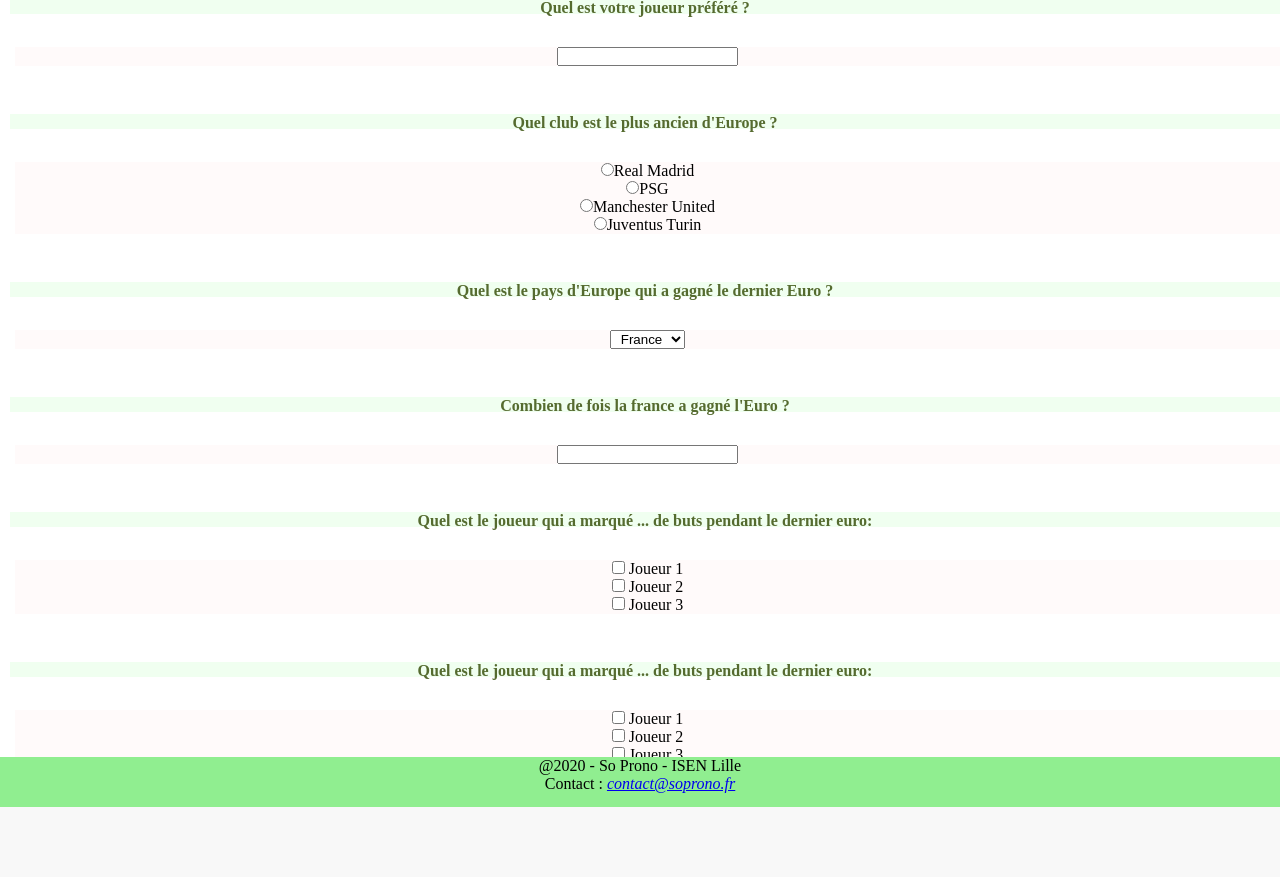
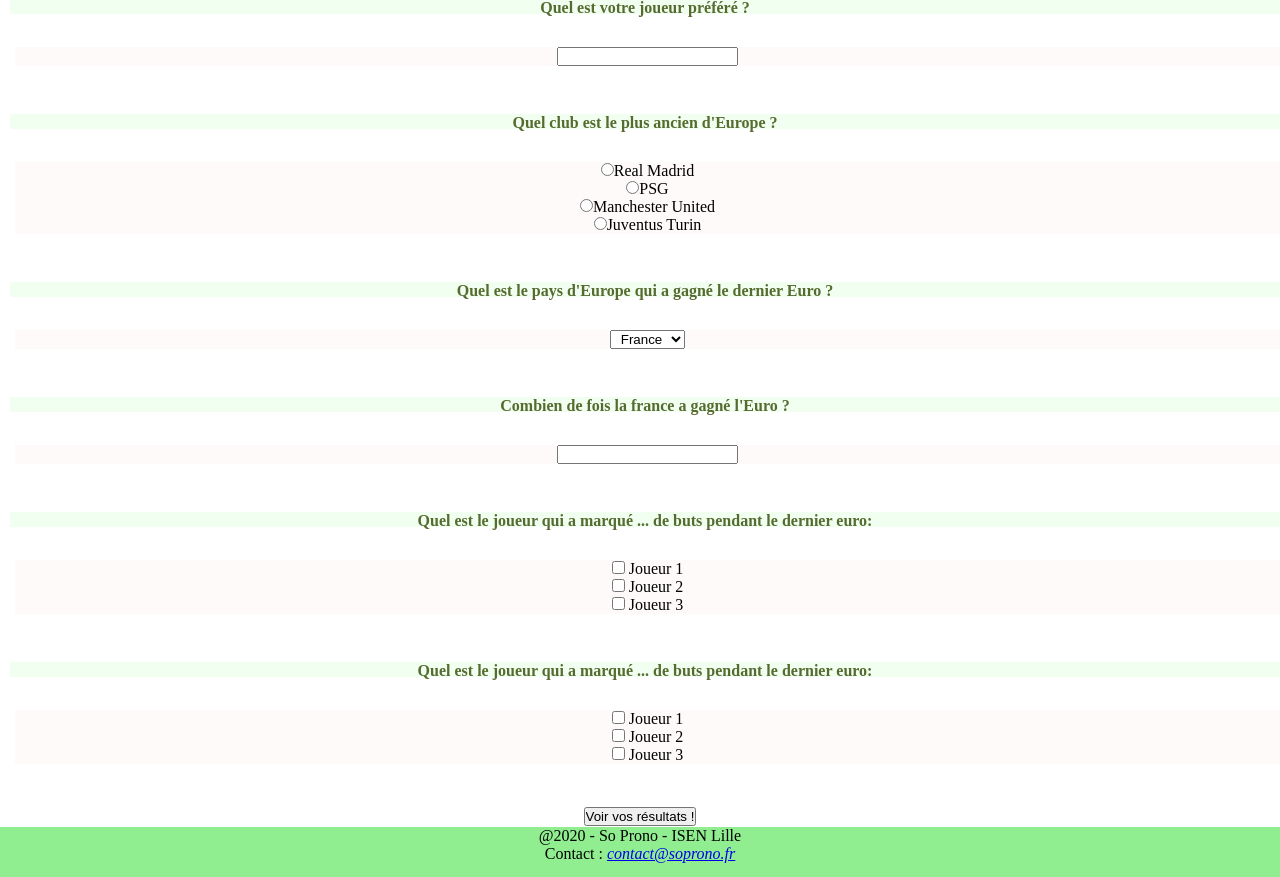
Before and after one commit to goldentrex/SoProno, a PHP site: page /page_quizz1.php in a window 1280 px wide. Shown: the part 288-1165 px from the top of the page. Before the commit the page ends 1095 px from the top, so only its background shows below. Run offline with PHP 8.4, Linux system fonts and the light colour scheme.

Commit message:
css modif

```diff
--- a/page_quizz1.php
+++ b/page_quizz1.php
@@ -68,6 +68,10 @@
          </div>
       </div><br />
 
+      <div class="respbutton">
+         <input type="submit" value="Voir vos résultats !">
+      </div>
+
    </form>
 
 </body>
--- a/style.css
+++ b/style.css
@@ -28,7 +28,7 @@ body {
 }
 
 #footer {
-    position: absolute;
+    position: relative;
     text-align: center;
     width: 100%;
     margin-left: 0px;
@@ -37,6 +37,10 @@ body {
     left: 0px;
     background-color: lightgreen;
     height: 50px;
+}
+
+html {
+    position: relative;
 }
 
 .introduction {
@@ -68,3 +72,8 @@ body {
     margin-top: 10px;
     margin-bottom: 25px;
 }
+
+.respbutton {
+    height: 20px;
+    text-align: center;
+}
```
